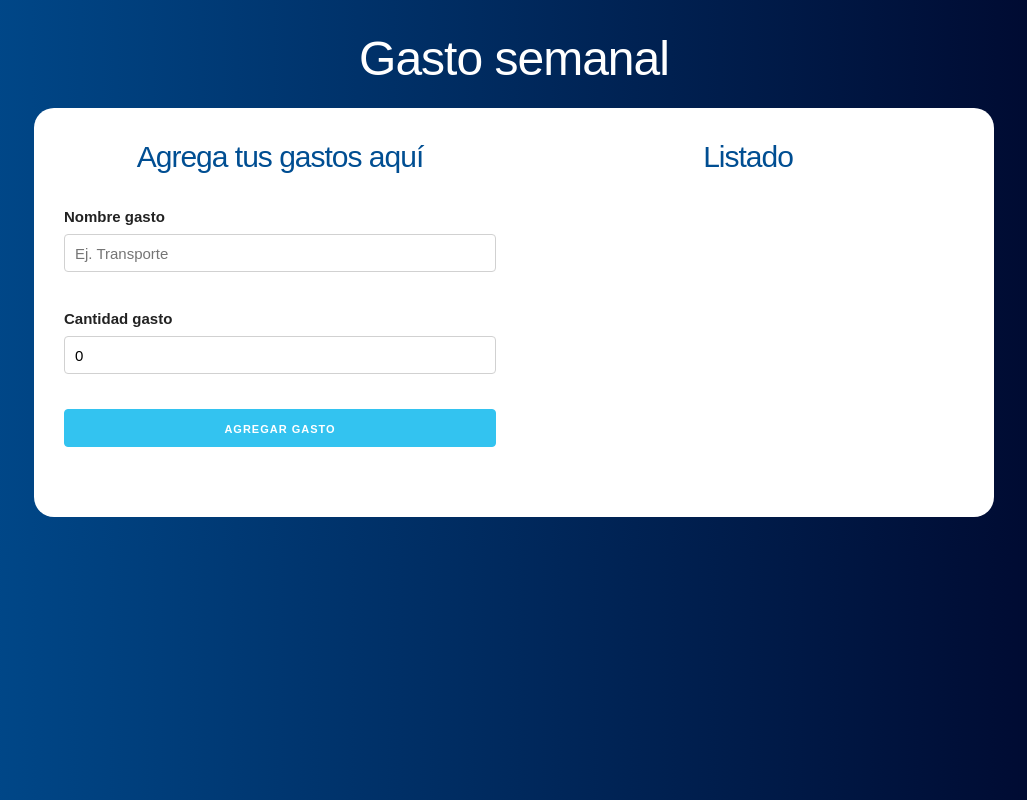
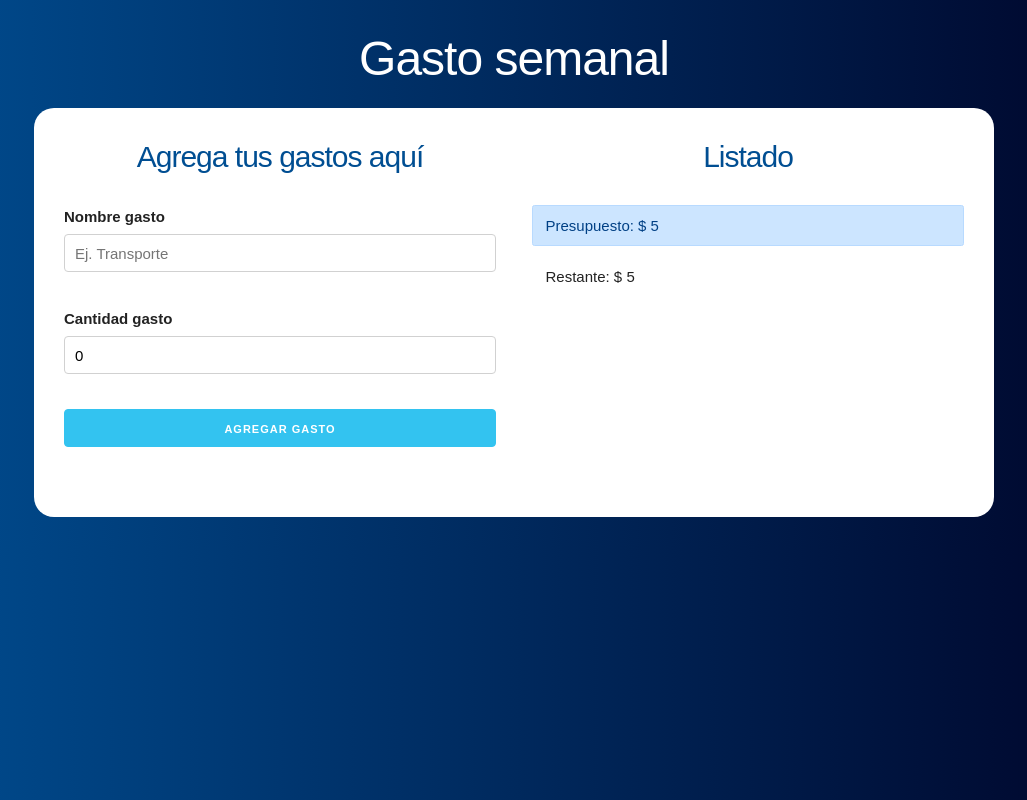
Before and after one commit to djsflores/react_presupuesto, a React (Create React App) app: page / in a window 1280 px wide. Both pictures are taken after typing "5" into the empty fields and a click on the input "Definir Presupuesto". Shown: the whole page, without its empty margins (126-1153 px from the left). Built offline with nearby package versions, Linux system fonts and the light colour scheme.

Commit message:
creando el componente que mostrara el presupuesto y el restante

```diff
--- a/src/App.js
+++ b/src/App.js
@@ -2,6 +2,7 @@
 import Pregunta from './components/Pregunta';
 import Formulario from './components/Formulario';
 import Listado from './components/Listado';
+import ControlPresupuesto from './components/ControlPresupuesto';
 
 function App() {
 
@@ -43,6 +44,10 @@
                   <Listado
                     gastos={gastos}
                   />
+                  <ControlPresupuesto
+                    presupuesto={presupuesto}
+                    restante={restante}
+                  />
                 </div>
               </div>
             )
--- /dev/null
+++ b/src/components/ControlPresupuesto.js
@@ -0,0 +1,16 @@
+import React, {Fragment} from 'react';
+
+const ControlPresupuesto = ({presupuesto, restante}) => {
+    return (
+        <Fragment>
+            <div className="alert alert-primary">
+                Presupuesto: $ {presupuesto}
+            </div>
+            <div className="alert">
+                Restante: $ {restante}
+            </div>
+        </Fragment>
+     );
+}
+
+export default ControlPresupuesto;
```
